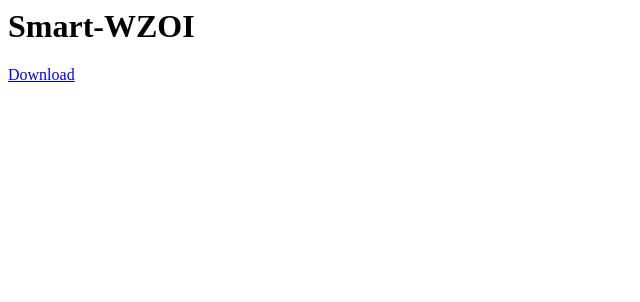
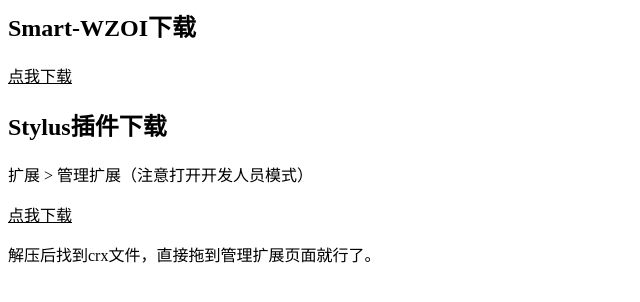
Before and after one commit to cbs001/smart-wzoi, a plain HTML site: page index.html in a window 1280 px wide. Shown: the whole page, without its empty margins (0-640 px from the left). Drawn offline with Linux system fonts and the light colour scheme.

Commit message:
114514
Signed-off-by: cbs001 <121211685+cbs001@users.noreply.github.com>

```diff
--- a/index.html
+++ b/index.html
@@ -4,7 +4,20 @@
   <title>Smart-WZOI</title>
  </head>
  <body>
-  <h1>Smart-WZOI</h1>
-  <a href="https://userstyles.world/api/style/11694.user.css">Download</a>
+  <h2>Smart-WZOI下载</h2>
+  <a href="https://userstyles.world/api/style/11694.user.css">点我下载</a>
+  <h2>Stylus插件下载</h2>
+  <p>扩展 > 管理扩展（注意打开开发人员模式）</p>
+  <a href="https://chrome.zzzmh.cn/info?token=clngdbkpkpeebahjckkjfobafhncgmne">点我下载</a>
+  <p>解压后找到crx文件，直接拖到管理扩展页面就行了。</p>
+  <style>
+   a{
+    transition: all .15s ease;
+    color: #000;
+   }
+   a:hover {
+    color: #f00;
+   }
+  </style>
  </body>
 </html>
```
